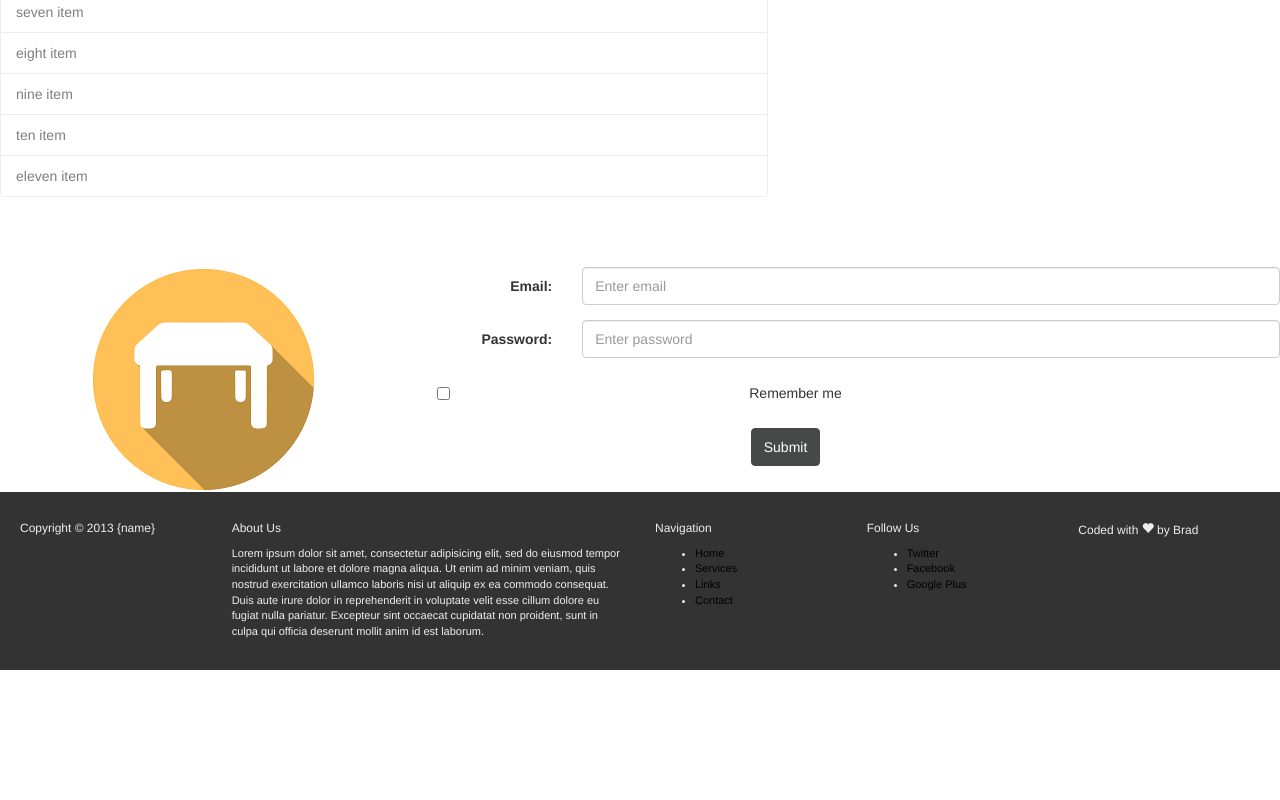
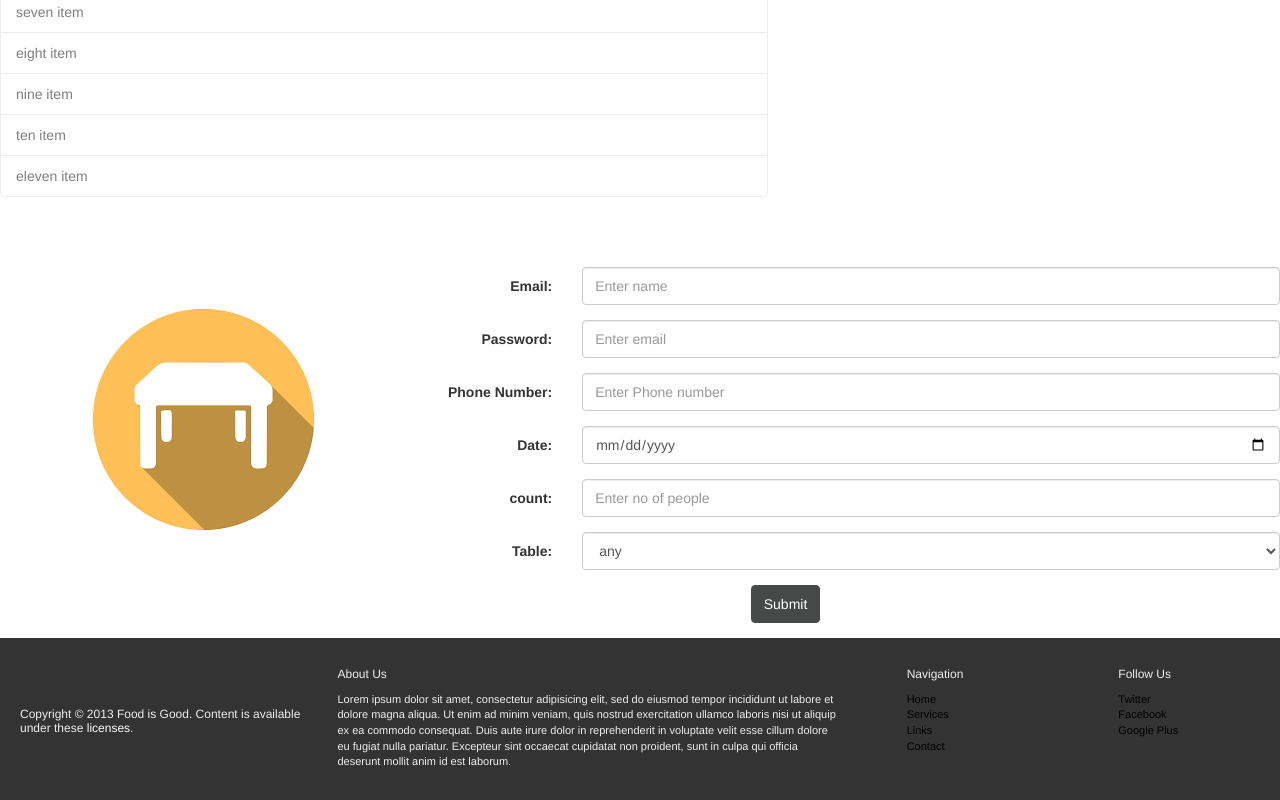
Before and after one commit to shivanreddy/bootstrapassignment, a plain HTML site: page index.html in a window 1280 px wide. Shown: the part 1388-2188 px from the top of the page. Before the commit the page ends 2058 px from the top, so only its background shows below. Drawn offline with nearby package versions, Linux system fonts and the light colour scheme.

Commit message:
second commit

```diff
--- a/includes/css/styles.css
+++ b/includes/css/styles.css
@@ -50,27 +50,25 @@ font-size:15px;
 #section2 small{
 font-family: 'Bad Script', cursive;
 }
+#footer1 h6{
+margin-top: 50px;
+ }
+#footer3 h6{
+margin-left: 40px;
+}
 
-/* --------------------------------------
-   Layout
-   -------------------------------------- */
-
-
-/* --------------------------------------
-   Typography
-   -------------------------------------- */
-
-/* --------------------------------------
-   Navbar
-   -------------------------------------- */
-
+#footer4 h6{
+margin-left: 40px;
+}
 
 #logo{
   width: 80px;
   height: 60px;
 }
 
-
+#section4_1 img{
+margin-top: 40px;
+}
 
 /* --------------------------------------
    Global Styles
@@ -85,6 +83,9 @@ width: 60%;
 a {
 text-decoration:none;
 color:black
+}
+li{
+  list-style-type: none;
 }
 
 /* --------------------------------------
--- a/index.html
+++ b/index.html
@@ -165,28 +165,50 @@
     </div>
 		<div id="section4" class="container-fluid">
 		  <div class="row">
-				<div class="col-xs-4 col-md-4 col-lg-4">
-					<img src="images/table.png" alt="xxx">
+				<div class="col-xs-4 col-md-4 col-lg-4" id="section4_1">
+					<img src="images/table.png" alt="xxx" class="img-responsive">
 				</div>
-				<div class="col-xs-8 col-md-8 col-lg-8">
+				<div class="col-xs-8 col-md-8 col-lg-8" id="section4_2">
 					<form class="form-horizontal">
 					  <div class="form-group">
 					    <label class="control-label col-sm-2 col-md-2 col-lg-2" for="email">Email:</label>
+					    <div class="col-sm-10 col-md-10 col-lg-10">
+					      <input type="Name" class="form-control" id="name" placeholder="Enter name">
+					    </div>
+					  </div>
+					  <div class="form-group">
+					    <label class="control-label col-sm-2 col-md-2 col-lg-2" for="pwd">Password:</label>
 					    <div class="col-sm-10 col-md-10 col-lg-10">
 					      <input type="email" class="form-control" id="email" placeholder="Enter email">
 					    </div>
 					  </div>
 					  <div class="form-group">
-					    <label class="control-label col-sm-2 col-md-2 col-lg-2" for="pwd">Password:</label>
+					    <label class="control-label col-sm-2 col-md-2 col-lg-2" for="phno">Phone Number:</label>
 					    <div class="col-sm-10 col-md-10 col-lg-10">
-					      <input type="password" class="form-control" id="pwd" placeholder="Enter password">
+					      <input type="phoneNo" class="form-control" id="phno" placeholder="Enter Phone number">
 					    </div>
 					  </div>
 					  <div class="form-group">
-					    <div class="col-sm-offset-2 col-md-offset-2 col-lg-offset-2 col-sm-10 col-md-10 col-lg-10">
-					      <div class="checkbox">
-					        <label><input type="checkbox"> Remember me</label>
-					      </div>
+					    <label class="control-label col-sm-2 col-md-2 col-lg-2" for="date">Date:</label>
+					    <div class="col-sm-10 col-md-10 col-lg-10">
+                <input id="date" class="form-control" id="date" type="date" placeholder="Enter date">
+					    </div>
+					  </div>
+					  <div class="form-group">
+					    <label class="control-label col-sm-2 col-md-2 col-lg-2" for="count">count:</label>
+					    <div class="col-sm-10 col-md-10 col-lg-10">
+                <input id="date" class="form-control" id="date" type="count" placeholder="Enter no of people">
+					    </div>
+					  </div>
+					  <div class="form-group">
+					  	<label class="control-label col-sm-2 col-md-2 col-lg-2">Table:</label>
+					  	 <div class="col-sm-10 col-md-10 col-lg-10">
+                <select name="select" class="form-control">
+                  <option value="value2" selected>any</option>
+                  <option value="value1">Table 1</option>
+                  <option value="value2" >Table 2</option>
+                  <option value="value3">Table</option>
+                </select>
 					    </div>
 					  </div>
 					  <div class="form-group">
@@ -202,16 +224,16 @@
 	<footer>
 		<div class="container-fluid footer">
 		<div class="row">
-			<div class="col-sm-2">
-			<h6>Copyright &copy; 2013 {name}</h6>
+			<div class="col-sm-3" id="footer1">
+			  <h6>Copyright &copy; 2013 Food is Good. Content is available under these <a href="#" style="color:white">licenses</a>.</h6>
 			</div><!-- end col-sm-2 -->
 
-			<div class="col-sm-4">
+			<div class="col-sm-5" id="footer2" >
 				<h6>About Us</h6>
 				<p>Lorem ipsum dolor sit amet, consectetur adipisicing elit, sed do eiusmod tempor incididunt ut labore et dolore magna aliqua. Ut enim ad minim veniam, quis nostrud exercitation ullamco laboris nisi ut aliquip ex ea commodo consequat. Duis aute irure dolor in reprehenderit in voluptate velit esse cillum dolore eu fugiat nulla pariatur. Excepteur sint occaecat cupidatat non proident, sunt in culpa qui officia deserunt mollit anim id est laborum.</p>
 			</div><!-- end col-sm-4 -->
 
-			<div class="col-sm-2">
+			<div class="col-sm-2" id="footer3" >
 				<h6>Navigation</h6>
 				<ul class="unstyled">
 					<li><a href="#">Home</a></li>
@@ -221,17 +243,13 @@
 				</ul>
 			</div><!-- end col-sm-2 -->
 
-			<div class="col-sm-2">
+			<div class="col-sm-2" id="footer4">
 				<h6>Follow Us</h6>
 				<ul class="unstyled">
 					<li><a href="#">Twitter</a></li>
 					<li><a href="#">Facebook</a></li>
 					<li><a href="#">Google Plus</a></li>
 				</ul>
-			</div><!-- end col-sm-2 -->
-
-			<div class="col-sm-2">
-				<h6>Coded with <span class="glyphicon glyphicon-heart"></span> by Brad</h6>
 			</div><!-- end col-sm-2 -->
 		</div><!-- end row -->
 
```
